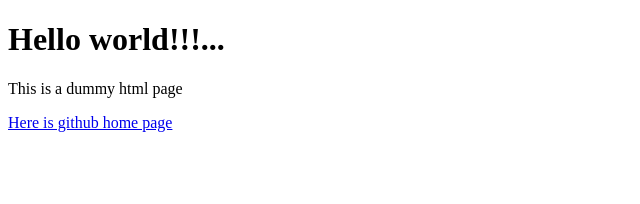
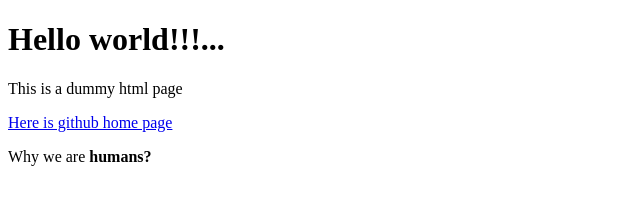
Before and after one commit to SATABDA0207/gitBasics, a plain HTML site: page index.html in a window 1280 px wide. Shown: the whole page, without its empty margins (0-640 px from the left). Drawn offline with Linux system fonts and the light colour scheme.

Commit message:
Added a bold text

```diff
--- a/index.html
+++ b/index.html
@@ -9,5 +9,6 @@
     <h1>Hello world!!!...</h1>
     <p>This is a dummy html page</p>
     <a href="https://github.com/">Here is github home page</a>
+    <p>Why we are <b>humans?</b></p>
 </body>
 </html>
```
